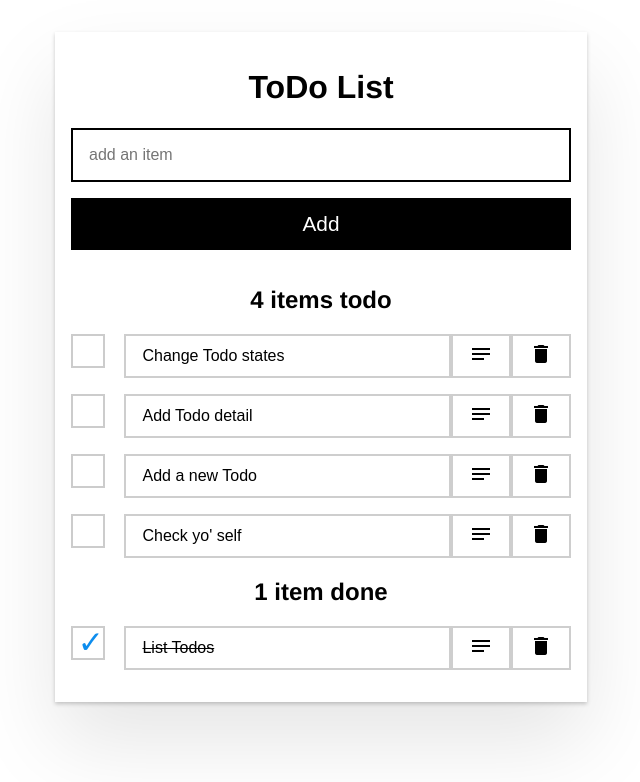
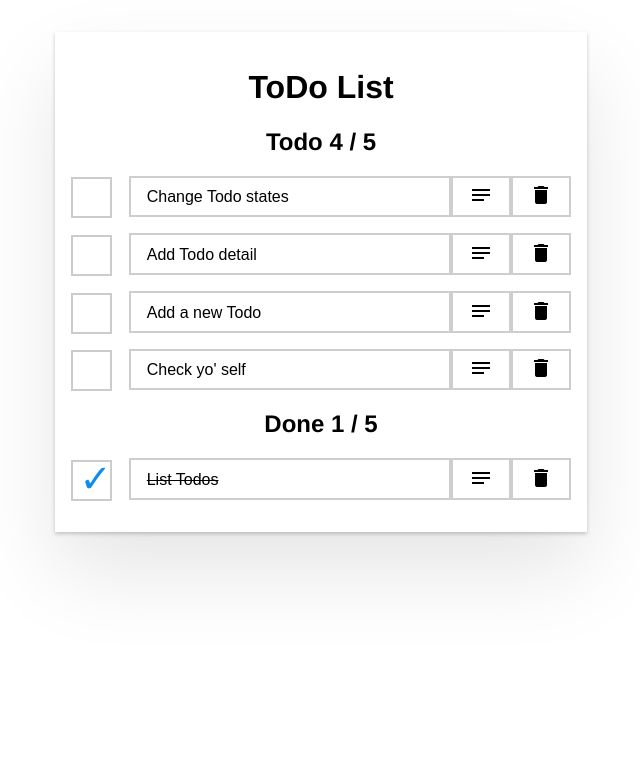
Before and after one commit to aiiiitg/angular-ivy-juuzzy, an Angular app: page / in a window 1280 px wide. Shown: the top 782 px of the page, without its empty margins (319-959 px from the left). Built offline with nearby package versions, Linux system fonts and the light colour scheme.

Commit message:
5 files modified

```diff
--- a/src/app/app.component.css
+++ b/src/app/app.component.css
@@ -27,12 +27,6 @@ body {
   }
 }
 
-label {
-  font-size: 1.5rem;
-  display:block;
-  padding-bottom: 1rem;
-}
-
 .lg-text-input {
   width: 100%;
   padding: 1rem;
--- a/src/app/item/item.component.html
+++ b/src/app/item/item.component.html
@@ -2,7 +2,7 @@
   <!-- list view - non-editable and unchecked -->
   <div class="btn-wrapper" *ngIf="view==='list' && !editable && !item.done">
     <input [id]="item.id" type="checkbox" (change)="item.done = !item.done" [checked]="item.done" />
-  <label [for]="item.id">&nbsp;</label>
+    <label [for]="item.id"></label>
     <button  class="btn_max" id="edit{{item.id}}" (click)="editable = !editable" style="text-align: left;">{{item.title}}</button>
     <button class="btn_min" (click)="openDetail()"><mat-icon aria-hidden="false" aria-label="Detail">notes</mat-icon></button>
     <button class="btn_min" (click)="remove.emit()"><mat-icon aria-hidden="false" aria-label="Delete">delete</mat-icon></button>
@@ -11,7 +11,7 @@
   <!-- list view - non-editable and checked -->
   <div class="btn-wrapper" *ngIf="view==='list' && !editable && item.done">
     <input [id]="item.id" type="checkbox" (change)="item.done = !item.done" [checked]="item.done" />
-  <label [for]="item.id">&nbsp;</label>
+    <label [for]="item.id"></label>
     <button  class="btn_max" id="edit{{item.id}}" (click)="editable = !editable" style="text-align: left; text-decoration: line-through;">{{item.title}}</button>
     <button class="btn_min" (click)="openDetail()"><mat-icon aria-hidden="false" aria-label="Detail">notes</mat-icon></button>
     <button class="btn_min" (click)="remove.emit()"><mat-icon aria-hidden="false" aria-label="Delete">delete</mat-icon></button>
@@ -21,7 +21,7 @@
   <div *ngIf="view==='list' && editable">
     <div class="btn-wrapper">
       <input [id]="item.id" type="checkbox" (change)="item.done = !item.done" [checked]="item.done" />
-      <label [for]="item.id">&nbsp;</label>
+      <label [for]="item.id"></label>
       <input class="in_edit" id="edited{{item.id}}" placeholder="edit item" [value]="item.title" #editedTitle (keyup.enter)="saveItem(editedTitle.value)">
       <!-- accept on click outside now
         <button class="btn_min" (click)="saveItem(editedTitle.value)"><mat-icon aria-hidden="false" aria-label="Accept">check</mat-icon></button>-->
--- a/src/app/view/view-list.component.html
+++ b/src/app/view/view-list.component.html
@@ -1,44 +1,7 @@
 <div class="view-list">
-  <input
-    #newItem
-    placeholder="add an item"
-    (keyup.enter)="addItem(newItem.value); newItem.value = ''"
-    class="lg-text-input"
-    id="addItemInput"
-  />
+  <!-- Todo Block -->
+  <h2>Todo {{countItems('todo')}} / {{countItems('all')}}</h2>
 
-  <button class="btn-primary" (click)="addItem(newItem.value); newItem.value = ''">Add</button>
-
-  <!-- Buttons that show all, still to do, or done items on click -->
-<!--
-  <div class="btn-wrapper">
-    <button
-      class="btn btn-menu"
-      [class.active]="getFilter() == 'all'"
-      (click)="setFilter('all')">
-      All
-    </button>
-
-    <button
-      class="btn btn-menu"
-      [class.active]="getFilter() == 'active'"
-      (click)="setFilter('active')">
-      To Do
-    </button>
-
-    <button
-      class="btn btn-menu"
-      [class.active]="getFilter() == 'done'"
-      (click)="setFilter('done')">
-      Done
-    </button>
-  </div>
--->
-  <!-- Todo Block -->
-  <h2>{{countItems('todo')}}
-    <span *ngIf="countItems('todo') === 1; else multiTodo">item todo</span>
-    <ng-template #multiTodo>items todo</ng-template>
-  </h2>
   <ul>
     <li *ngFor="let item of items">
       <app-item *ngIf="!item.done" (remove)="remove(item)" [item]="item" [view]="'list'"></app-item>
@@ -46,10 +9,7 @@
   </ul>
 
   <!-- Done Block -->
-  <h2>{{countItems('done')}}
-    <span *ngIf="countItems('done') === 1; else multiDone">item done</span>
-    <ng-template #multiDone>items done</ng-template>
-  </h2>
+  <h2>Done {{countItems('done')}} / {{countItems('all')}}</h2>
   <ul>
     <li *ngFor="let item of items">
       <app-item *ngIf="item.done" (remove)="remove(item)" [item]="item" [view]="'list'"></app-item>
--- a/src/styles.css
+++ b/src/styles.css
@@ -88,6 +88,12 @@ checkbox-wrapper {
 /* Custom checkboxes
 Adapted from https://css-tricks.com/the-checkbox-hack/#custom-designed-radio-buttons-and-checkboxes */
 
+label {
+  font-size: 1.85rem;
+  display: block;
+  padding: 0rem;
+}
+
 /* Base for label styling */
 [type="checkbox"]:not(:checked),
 [type="checkbox"]:checked {
@@ -106,7 +112,7 @@ Adapted from https://css-tricks.com/the-checkbox-hack/#custom-designed-radio-but
 [type="checkbox"]:checked + label:before {
   content: '';
   position: absolute;
-  left: 0; top: 0;
+  left: 0; top: 0.1rem;
   width: 1.25em; height: 1.25em;
   border: 2px solid #ccc;
   background: #fff;
```
Also changed, not shown: 1 other file (tests, documents, lock files or other folders).
